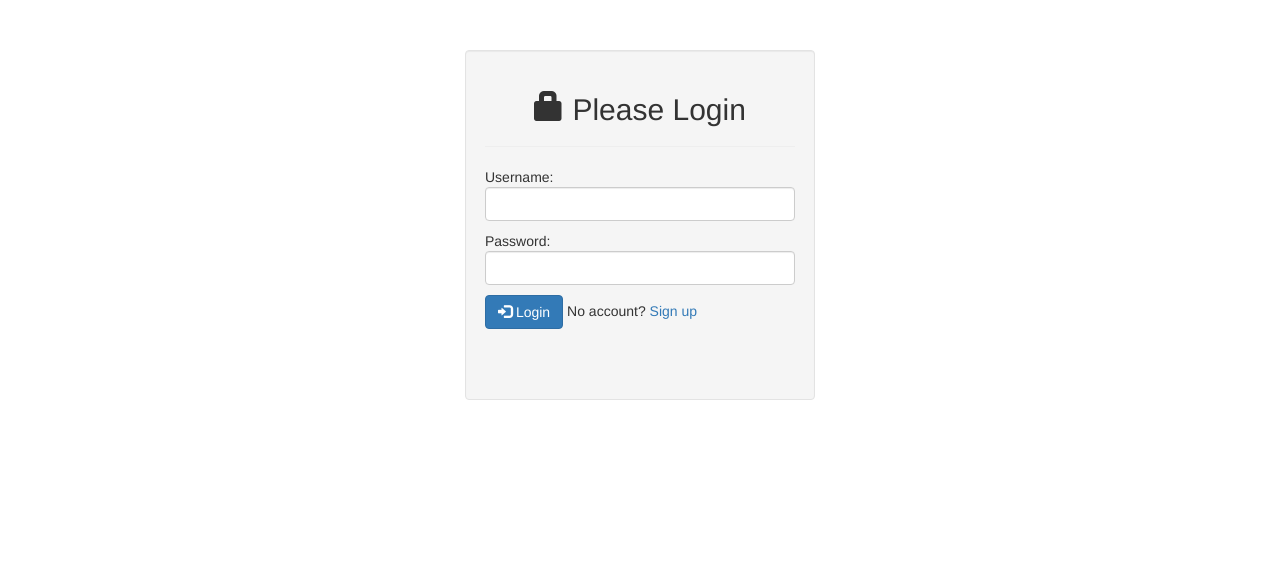
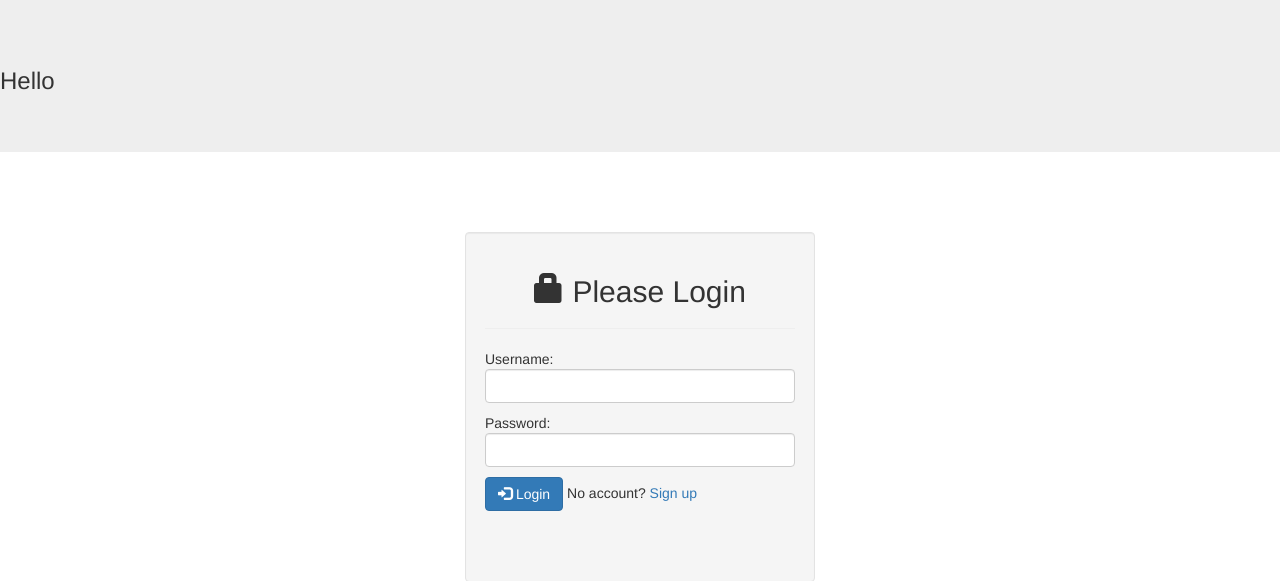
Before and after one commit to harshu26/Groupchat, a PHP site: page /index.php in a window 1280 px wide. Shown: the top 581 px of the page. Run offline with PHP 8.4, Linux system fonts and the light colour scheme; some libraries are stand-ins or nearby versions.

Commit message:
added jumbotron class in index.php

```diff
--- a/index.php
+++ b/index.php
@@ -18,6 +18,7 @@
 </style>
 </head>
 <body>
+<div class="jumbotron"><h3>Hello</h3></div>
 <div class="container">
 	<div id="login_form" class="well">
 		<h2><center><span class="glyphicon glyphicon-lock"></span> Please Login</center></h2>
```
